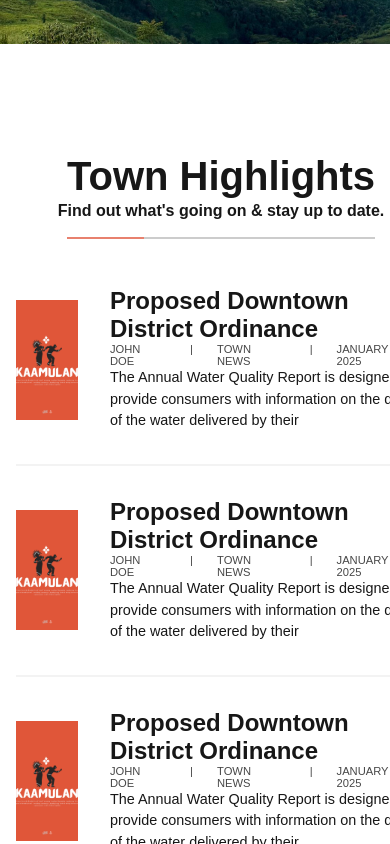
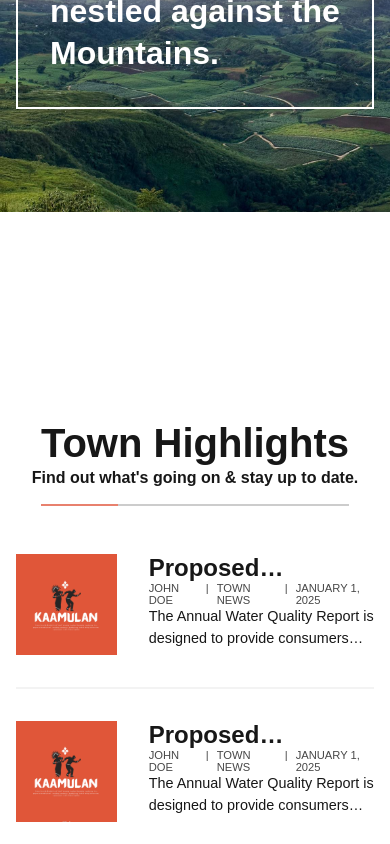
Before and after one commit to reyanjoh/bukidnon.info, a Next.js app: page / in a window 390 px wide. Shown: the part 3167-4011 px from the top of the page. Built offline with nearby package versions, Linux system fonts and the light colour scheme.

Commit message:
homepage mobile responsive slight adjustment

```diff
--- a/app/components-page/CardRight.jsx
+++ b/app/components-page/CardRight.jsx
@@ -11,7 +11,7 @@ function CardRight() {
         </div>
         <div className={`${styles.contentLinkscardPreview}`}>
             <h5>
-            Proposed Downtown District Ordinance
+            Proposed Downtown District Ordinance Proposed Downtown District Ordinance
             </h5>
 
             <div className={`contentLinkscardDate`}>
@@ -37,6 +37,10 @@ function CardRight() {
             </div>
             <p>
             The Annual Water Quality Report is designed to provide consumers with information on the quality of the water delivered by their
+            The Annual Water Quality Report is designed to provide consumers with information on the quality of the water delivered by their
+            The Annual Water Quality Report is designed to provide consumers with information on the quality of the water delivered by their
+            The Annual Water Quality Report is designed to provide consumers with information on the quality of the water delivered by their
+            The Annual Water Quality Report is designed to provide consumers with information on the quality of the water delivered by their
             </p>
         </div>
     </Link>
--- a/app/components-page/CardRight.module.css
+++ b/app/components-page/CardRight.module.css
@@ -1,6 +1,3 @@
-
-
-
 .contentLinkscard{
   display: flex;
   gap: 2rem;
@@ -24,6 +21,18 @@
 
 .cardImage{
   transition: all .2s ease;
+}
+
+.contentLinkscardPreview{
+  /* background-color: aquamarine; */
+  width: 100%;
+}
+
+.contentLinkscardPreview h5{
+  display: -webkit-box;
+  -webkit-line-clamp: 1;
+  -webkit-box-orient: vertical;
+  overflow: hidden;
 }
 
 .contentLinkscard:hover .contentLinkscardPreview h5{
@@ -51,7 +60,7 @@
 
 
 .contentLinkscardDateSeparator{
-    margin: 0 1rem;
+  /* margin: 0 1rem; */
 }
 
 .contentLinkscardCategory{
@@ -70,4 +79,25 @@
 .contentLinkscardPreview p{
   font-size: .9rem;
   font-weight: 500;
+
+  /* background-color: red; */
+  /* max-width: 35rem; */
+  display: -webkit-box;
+  -webkit-line-clamp: 2;
+  -webkit-box-orient: vertical;
+  overflow: hidden;
 }
+
+  @media (min-width: 1024px) {
+
+
+    .contentLinkscardPreview h5{
+      white-space: nowrap;
+      width: 35rem;
+      overflow: hidden;
+      text-overflow: ellipsis;
+      /* background-color: red; */
+    }
+
+
+  }
--- a/app/page.module.css
+++ b/app/page.module.css
@@ -103,6 +103,12 @@
 
 .aboutBottomText h2{
   font-size: 2.3rem;
+}
+
+
+
+.aboutBottomRight{
+  overflow: hidden;
 }
 
 
```
Lines whose indentation alone changed are shown as unchanged.
